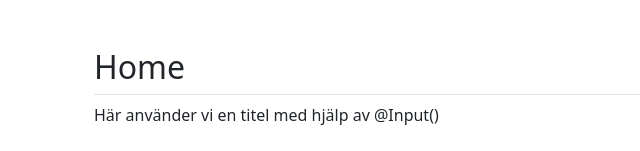
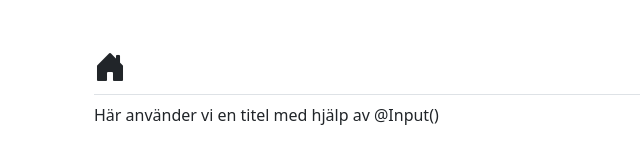
Before and after one commit to B-Yasmin/angular-exercise, an Angular app: page /one in a window 1280 px wide. Shown: the top 151 px of the page, without its empty margins (0-640 px from the left). Built offline with nearby package versions, Linux system fonts and the light colour scheme.

Commit message:
add bootstrap-icon

```diff
--- a/angular.json
+++ b/angular.json
@@ -26,7 +26,8 @@
                 "input": "public"
               }
             ],"styles": [
-              "node_modules/bootstrap/dist/css/bootstrap.min.css"
+              "node_modules/bootstrap/dist/css/bootstrap.min.css",
+              "node_modules/bootstrap-icons/font/bootstrap-icons.min.css"
             ],
             "scripts": [
               "node_modules/bootstrap/dist/js/bootstrap.bundle.min.js"
--- a/package.json
+++ b/package.json
@@ -19,6 +19,7 @@
     "@angular/platform-browser-dynamic": "^18.0.0",
     "@angular/router": "^18.0.0",
     "bootstrap": "^5.3.3",
+    "bootstrap-icons": "^1.11.3",
     "rxjs": "~7.8.0",
     "tslib": "^2.3.0",
     "zone.js": "~0.14.3"
--- a/src/app/components/mall/mall.component.html
+++ b/src/app/components/mall/mall.component.html
@@ -1,3 +1,3 @@
 <div class="container px-4 py-5" id="custom-cards">
-  <h2 class="pb-2 border-bottom" (click)="navigateTo('home')">Home</h2>
+  <h2 class="pb-2 border-bottom" (click)="navigateTo('home')"><i class="bi bi-house-door-fill"></i></h2>
 </div>
--- a/src/app/components/one/one.component.html
+++ b/src/app/components/one/one.component.html
@@ -1,5 +1,5 @@
 <div class="container px-4 py-5" id="custom-cards">
-  <h2 class="pb-2 border-bottom" (click)="navigateTo('home')">Home</h2>
+  <h2 class="pb-2 border-bottom" (click)="navigateTo('home')"><i class="bi bi-house-door-fill"></i></h2>
 
   <app-one-1 [titel]="'Här använder vi en titel med hjälp av @Input()'"></app-one-1>
 </div>
```
Also changed, not shown: 1 other file (tests, documents, lock files or other folders).
